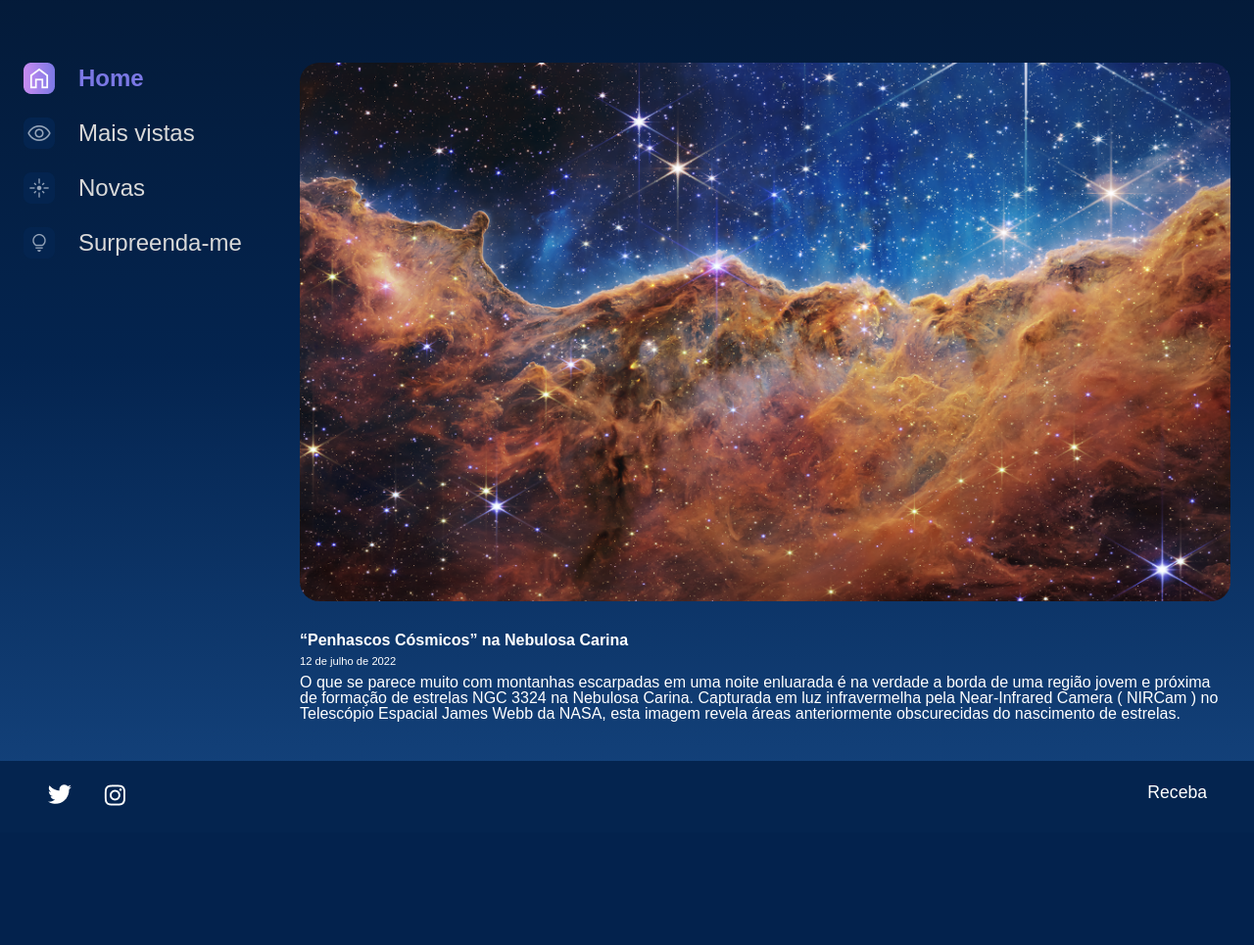
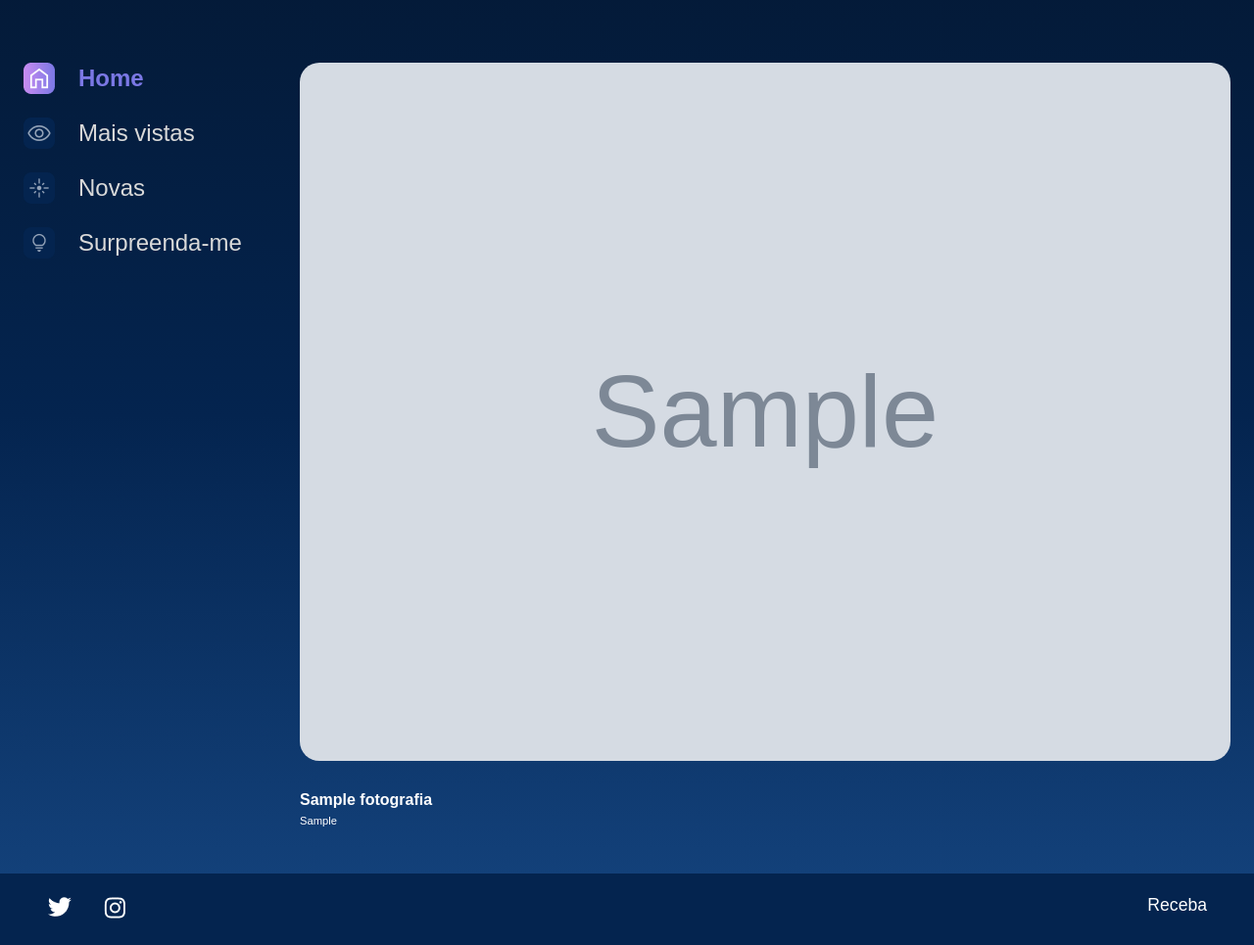
Before and after one commit to joaoreis28/FirstDjango, a Django app: template templates/galeria/imagem.html in a window 1280 px wide. Shown: the part 114-1079 px from the top of the page at 98% size. Before the commit the page ends 937 px from the top, so only its background shows below. Run offline with Django 4.2, Linux system fonts and the light colour scheme; the template is opened without the code that fills it: values that come from a table or form of the project are taken from there, others are empty; tables that the repository leaves empty hold one stand-in row (values such as "Sample post"); grey boxes marked "Sample" are stand-in pictures.

Commit message:
Updating.

```diff
--- a/galeria/urls.py
+++ b/galeria/urls.py
@@ -3,5 +3,5 @@ from galeria.views import index, imagem
 
 urlpatterns = [
     path('', index, name='index'),
-    path('imagem/', imagem, name='imagem')
+    path('imagem/<int:foto_id>', imagem, name='imagem')
 ]
--- a/templates/galeria/base.html
+++ b/templates/galeria/base.html
@@ -15,7 +15,7 @@
 
 <body>
     {%block content%}{%endblock%}
-    {%include 'galeria/partials/_footer.html'%}
+    {%include 'galeria/partials/_footer.html' %}
 </body>
 
 </html>
--- a/templates/galeria/imagem.html
+++ b/templates/galeria/imagem.html
@@ -24,12 +24,12 @@
             <section class="conteudo">
                 <section class="imagem">
                     <div class="imagem__conteudo">
-                        <img class="imagem__imagem" src="{% static '/assets/imagens/galeria/carina-nebula.png' %}">
+                        <img class="imagem__imagem" src="{% static '/assets/imagens/galeria/' %}{{fotografia.foto}}">
                         <div class="imagem__info">
                             <div class="imagem__texto">
-                                <p class="imagem__titulo">“Penhascos Cósmicos” na Nebulosa Carina</p>
-                                <p class="imagem__descricao">12 de julho de 2022</p>
-                                <p class="imagem__texto">O que se parece muito com montanhas escarpadas em uma noite enluarada é na verdade a borda de uma região jovem e próxima de formação de estrelas NGC 3324 na Nebulosa Carina. Capturada em luz infravermelha pela Near-Infrared Camera ( NIRCam ) no Telescópio Espacial James Webb da NASA, esta imagem revela áreas anteriormente obscurecidas do nascimento de estrelas.</p>
+                                <p class="imagem__titulo">{{fotografia.nome}}</p>
+                                <p class="imagem__descricao">{{fotografia.legenda}}</p>
+                                <p class="imagem__texto"></p>
                             </div>
                         </div>
                     </div>
--- a/templates/galeria/index.html
+++ b/templates/galeria/index.html
@@ -41,7 +41,7 @@
                             {% if cards %}
                             {% for fotografia in cards %}
                             <li class="card">
-                                <a href="{% url 'imagem' %}">
+                                <a href="{% url 'imagem' fotografia.id %}">
                                     <img class="card__imagem" src="{% static '/assets/imagens/galeria/' %}{{ fotografia.foto}}" alt="foto">
                                 </a>
                                 <span class="card__tag">Estrelas</span>
```
Also changed, not shown: galeria/views.py (+4 -3 lines), setup/static/assets/imagens/galeria/hubble_ngc1079.jpg (added), static/assets/imagens/galeria/hubble_ngc1079.jpg (added).
